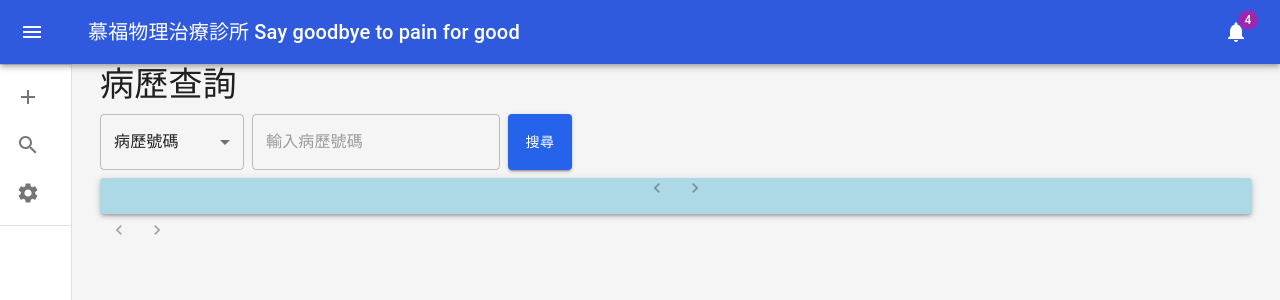
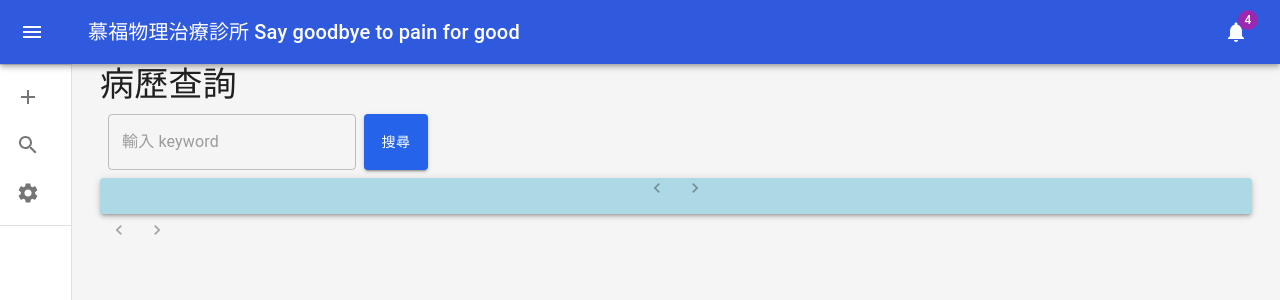
Before and after one commit to LillianChiang/mongodb-next, a Next.js app: page /board in a window 1280 px wide. Shown: the top 300 px of the page. Built offline with nearby package versions, Linux system fonts and the light colour scheme.

Commit message:
fix: Simplify search bar

```diff
--- a/src/app/board/ClientList.tsx
+++ b/src/app/board/ClientList.tsx
@@ -3,7 +3,6 @@
 import React, { useState } from 'react';
 import { Paper, Grid, Typography, Button } from '@mui/material';
 import { useRouter } from 'next/navigation';
-import clients from '../../../../move-for-healthpt-next/public/clients.json';
 import Pagination from './Pagination';
 
 interface Client {
--- a/src/app/board/SearchBar.tsx
+++ b/src/app/board/SearchBar.tsx
@@ -20,7 +20,7 @@ const SearchBar: React.FC<SearchBarProps> = ({
 }) => {
   return (
     <div className="search-container flex">
-      <Select
+      {/* <Select
         variant="outlined"
         className="my-2 w-36 resize-y rounded border border-gray-300"
         value={searchCriteria}
@@ -28,17 +28,17 @@ const SearchBar: React.FC<SearchBarProps> = ({
       >
         <MenuItem value="patientID">病歷號碼</MenuItem>
         <MenuItem value="name">姓名</MenuItem>
-        <MenuItem value="phoneNumber">電話號碼</MenuItem>
-      </Select>
+        <MenuItem value="phoneNumber">電話號碼</MenuItem> */}
+      {/* </Select> */}
       <TextField
         variant="outlined"
         type="text"
-        placeholder={`輸入${
+        placeholder={`輸入 keyword${
           searchCriteria === 'patientID'
-            ? '病歷號碼'
+            ? ' '
             : searchCriteria === 'name'
-              ? '姓名'
-              : '電話號碼'
+              ? ' '
+              : ' '
         }`}
         className="resize-y rounded p-2"
         value={searchQuery}
```
Also changed, not shown: src/app/board/page.tsx (+0 -8 lines).
